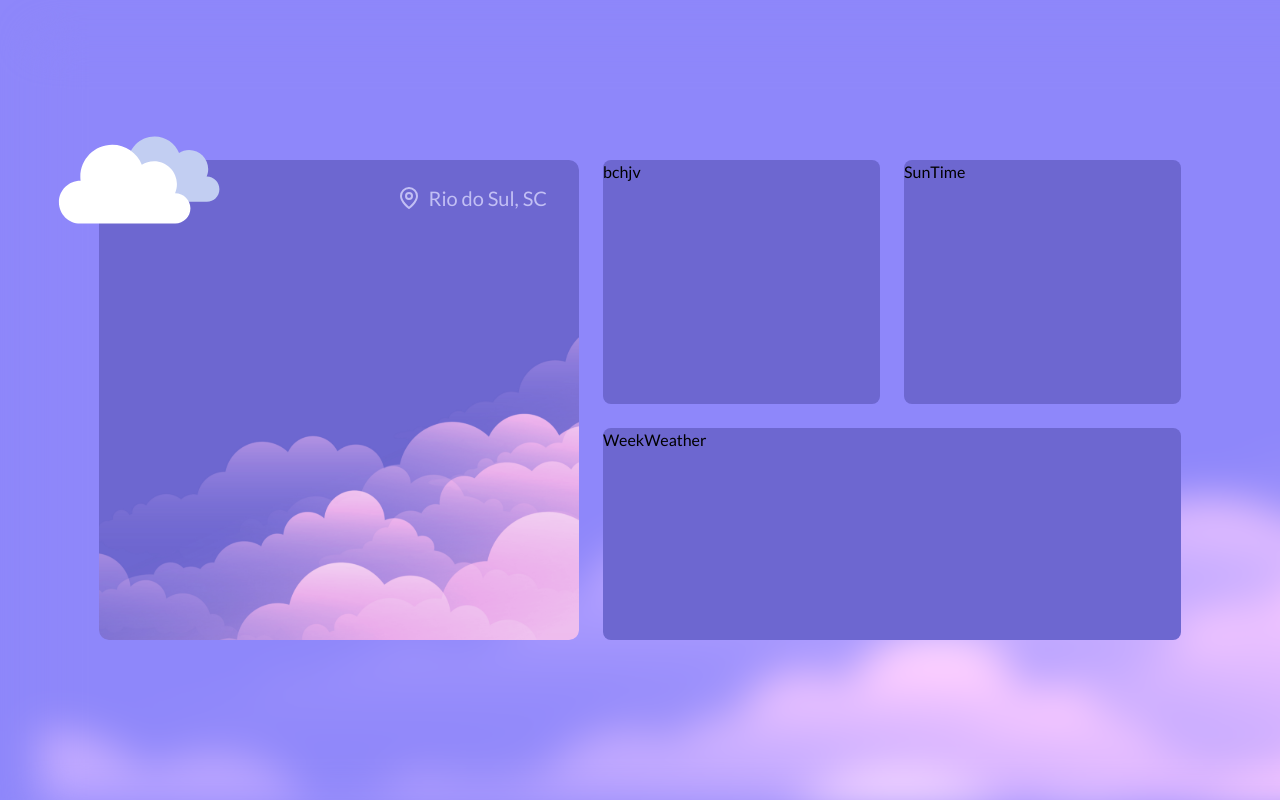
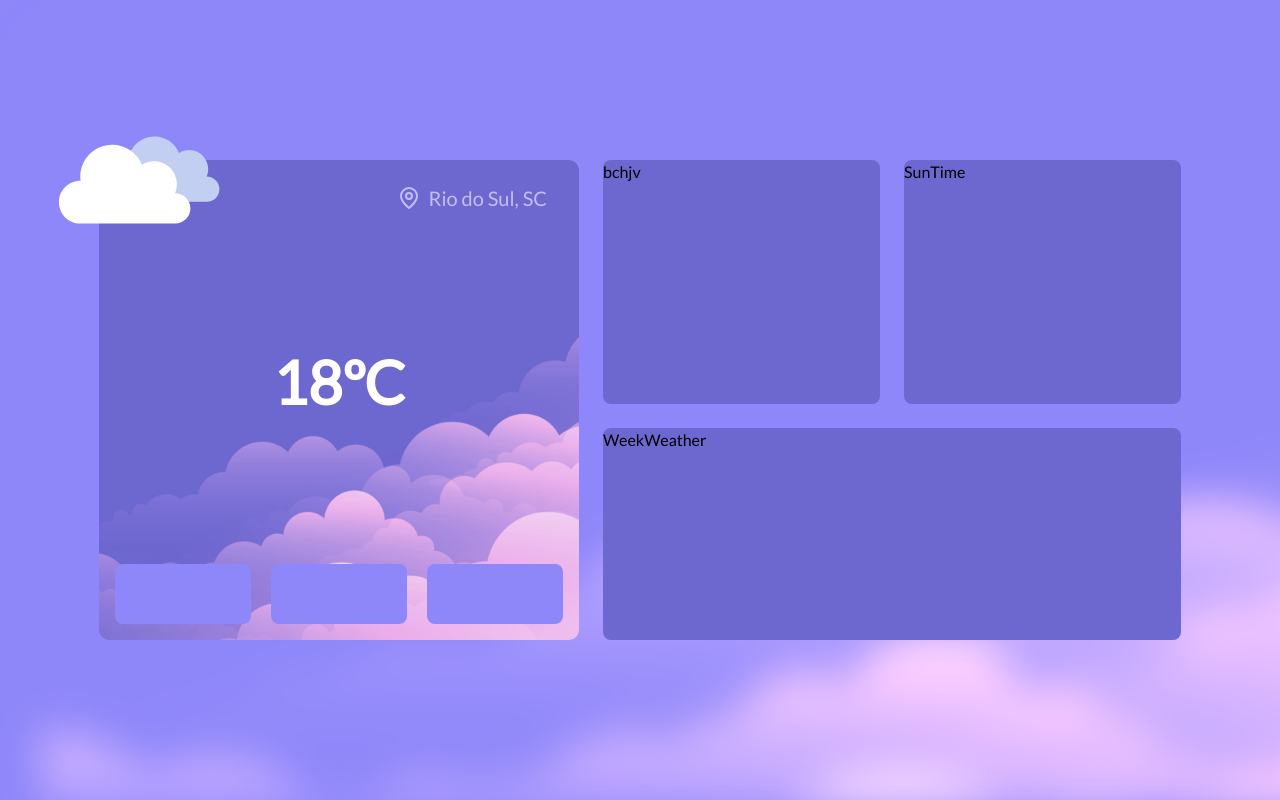
Before and after one commit to MatheusMottaGit/weather-app-nextjs, a Next.js app: page / in a window 1280 px wide. Built offline with nearby package versions, Linux system fonts and the light colour scheme.

Commit message:
components

```diff
--- /dev/null
+++ b/src/components/CurrentWeather.tsx
@@ -0,0 +1,11 @@
+import React from 'react'
+
+const CurrentWeather = () => {
+  return (
+    <div className='text-6xl mt-8 font-bold'>
+      18ºC
+    </div>
+  )
+}
+
+export default CurrentWeather
--- /dev/null
+++ b/src/components/Statistics.tsx
@@ -0,0 +1,13 @@
+import React from 'react'
+
+const Statistics = () => {
+  return (
+    <div className='w-full flex items-center gap-5 px-4'>
+      <div className='p-4 rounded-lg w-[139.33px] h-[60px] bg-violet/100'></div>
+      <div className='p-4 rounded-lg w-[139.33px] h-[60px] bg-violet/100'></div>
+      <div className='p-4 rounded-lg w-[139.33px] h-[60px] bg-violet/100'></div>
+    </div>
+  )
+}
+
+export default Statistics
--- a/src/components/TemperatureNow.tsx
+++ b/src/components/TemperatureNow.tsx
@@ -2,15 +2,23 @@ import React from 'react'
 
 import Location from './Location'
 import CloudyIcon from './icons/CloudyIcon'
+import Statistics from './Statistics'
+import CurrentWeather from './CurrentWeather'
 
 const TemperatureNow = () => {
   return (
-    <div className='relative text-white h-[480px] w-[480px] rounded-lg bg-clouds bg-center bg-cover flex items-center justify-between'>
+    <div className='relative text-white h-[480px] w-[480px] rounded-lg bg-clouds bg-center bg-cover flex flex-col items-center justify-end'>
      <div className='absolute -top-16 -left-12'>
       <CloudyIcon />
      </div>
 
      <Location />
+
+     <div className='w-full h-2/3 flex flex-col items-center justify-between pb-4'>
+      <CurrentWeather />
+
+      <Statistics />
+     </div>
     </div>
   )
 }
```
Also changed, not shown: src/contexts/WeatherContext.tsx (added, +12 -0 lines).
